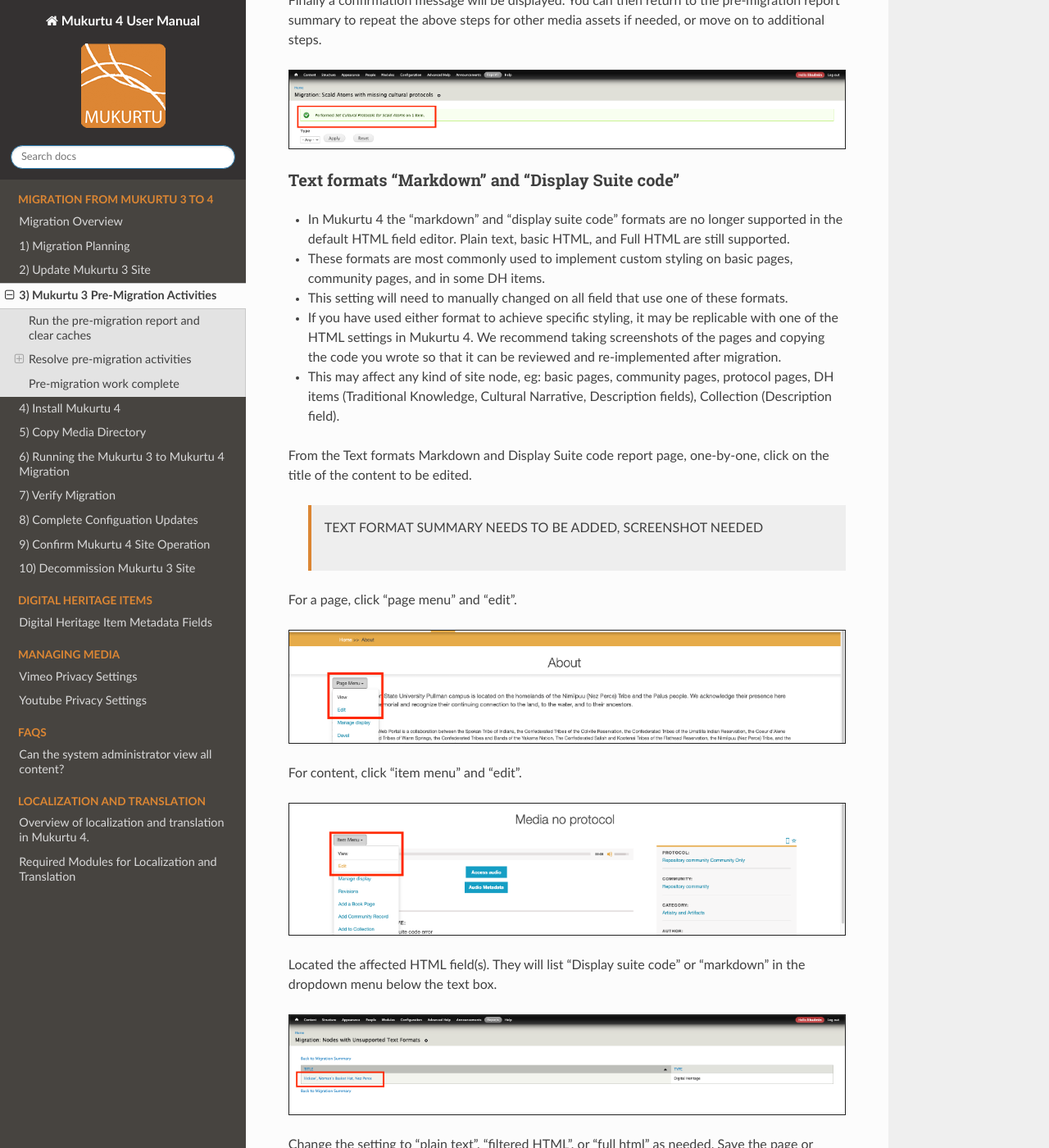
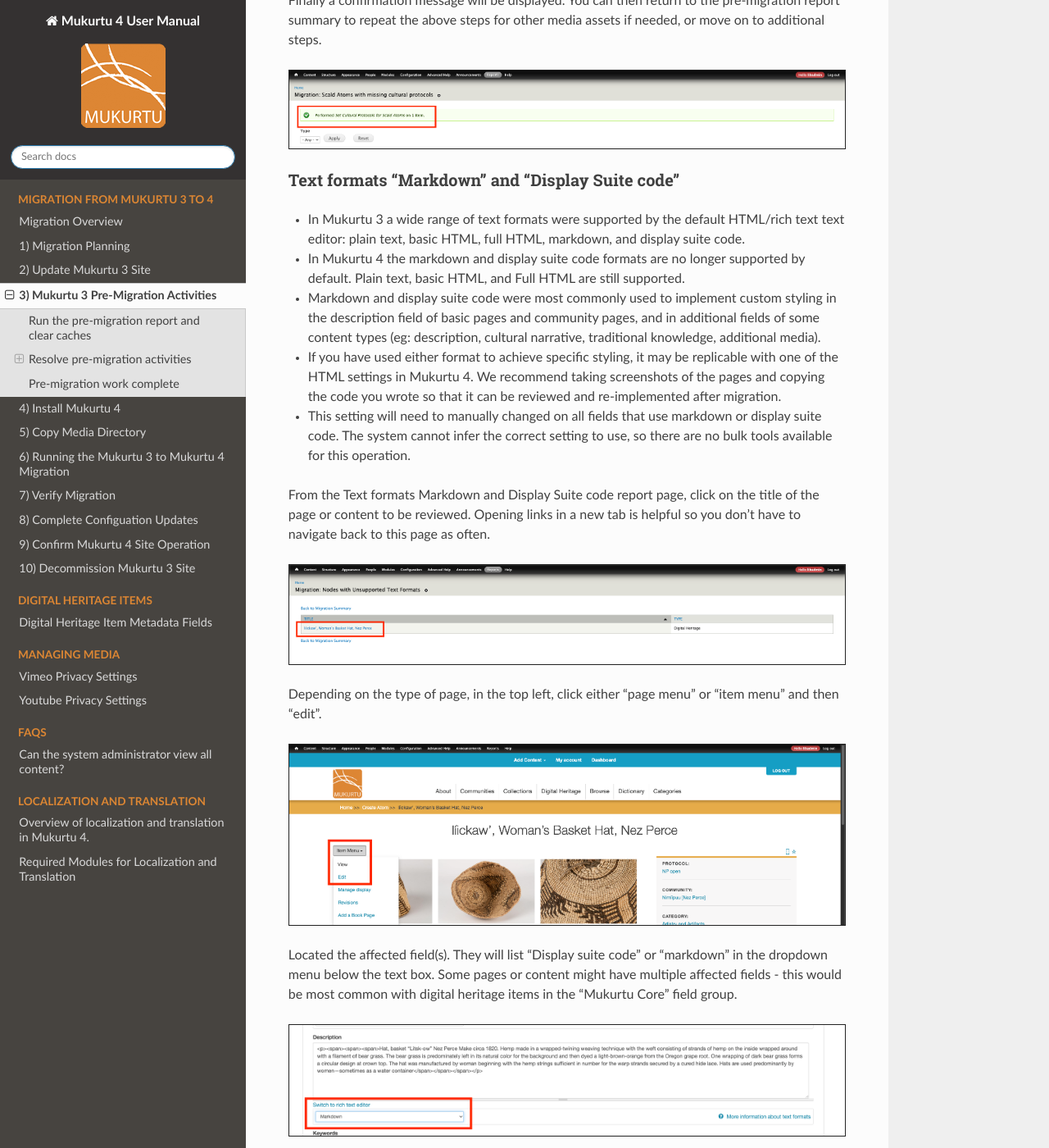
Before and after one commit to MukurtuCMS/mukurtudocs, a Sphinx documentation site: the page built from docs/source/migration/03Pre-Migration.md, in a window 1280 px wide and 1400 px high, scrolled down 8941 px. Shown: the whole window at 82% size. Built offline with Sphinx 7.4.7 and the Read the Docs theme 3.1.0, drawn with Linux system fonts in a browser that asks for light colours; some of the changed text lies outside the part shown.

Commit message:
Update 03Pre-Migration.md

```diff
--- a/docs/source/migration/03Pre-Migration.md
+++ b/docs/source/migration/03Pre-Migration.md
@@ -178,31 +178,31 @@
 
 ### Text formats "Markdown" and "Display Suite code"
 
-- In Mukurtu 4 the "markdown" and "display suite code" formats are no longer supported in the default HTML field editor. Plain text, basic HTML, and Full HTML are still supported.
-- These formats are most commonly used to implement custom styling on basic pages, community pages, and in some DH items.
-- This setting will need to manually changed on all field that use one of these formats.
+- In Mukurtu 3 a wide range of text formats were supported by the default HTML/rich text text editor: plain text, basic HTML, full HTML, markdown, and display suite code.
+- In Mukurtu 4 the markdown and display suite code formats are no longer supported by default. Plain text, basic HTML, and Full HTML are still supported.
+- Markdown and display suite code were most commonly used to implement custom styling in the description field of basic pages and community pages, and in additional fields of some content types (eg: description, cultural narrative, traditional knowledge, additional media).
 - If you have used either format to achieve specific styling, it may be replicable with one of the HTML settings in Mukurtu 4. We recommend taking screenshots of the pages and copying the code you wrote so that it can be reviewed and re-implemented after migration.
-- This may affect any kind of site node, eg: basic pages, community pages, protocol pages, DH items (Traditional Knowledge, Cultural Narrative, Description fields), Collection (Description field).
+- This setting will need to manually changed on all fields that use markdown or display suite code. The system cannot infer the correct setting to use, so there are no bulk tools available for this operation.
 
-
-From the Text formats Markdown and Display Suite code report page, one-by-one, click on the title of the content to be edited.
-> TEXT FORMAT SUMMARY NEEDS TO BE ADDED, SCREENSHOT NEEDED
-
-For a page, click "page menu" and "edit".
-
-![pre-migration-text-01](../embeds/pre-migration-text-00.png)
-
-For content, click "item menu" and "edit".
-
-![pre-migration-text-01](../embeds/pre-migration-text-00a.png)
-
-Located the affected HTML field(s). They will list "Display suite code" or "markdown" in the dropdown menu below the text box.
+From the Text formats Markdown and Display Suite code report page, click on the title of the page or content to be reviewed. Opening links in a new tab is helpful so you don't have to navigate back to this page as often.
 
 ![pre-migration-text-01](../embeds/pre-migration-text-01.png)
 
-Change the setting to "plain text", "filtered HTML", or "full html" as needed. Save the page or content (not shown).
+Depending on the type of page, in the top left, click either "page menu" or "item menu" and then "edit".
 
-![pre-migration-text-02](../embeds/pre-migration-text-02.png)
+![pre-migration-text-01](../embeds/pre-migration-text-02.png)
+
+Located the affected field(s). They will list "Display suite code" or "markdown" in the dropdown menu below the text box.
+Some pages or content might have multiple affected fields - this would be most common with digital heritage items in the "Mukurtu Core" field group.
+
+![pre-migration-text-01](../embeds/pre-migration-text-03.png)
+
+Change the setting to "plain text", "filtered HTML", or "full html" as needed. If unsure, "filtered HTML" is a safe choice to make.
+Save the page or content (not shown).
+
+![pre-migration-text-02](../embeds/pre-migration-text-04.png)
+
+Repeat these steps for each result in the report.
 
 
 ### Dictionary words with additional media
```
